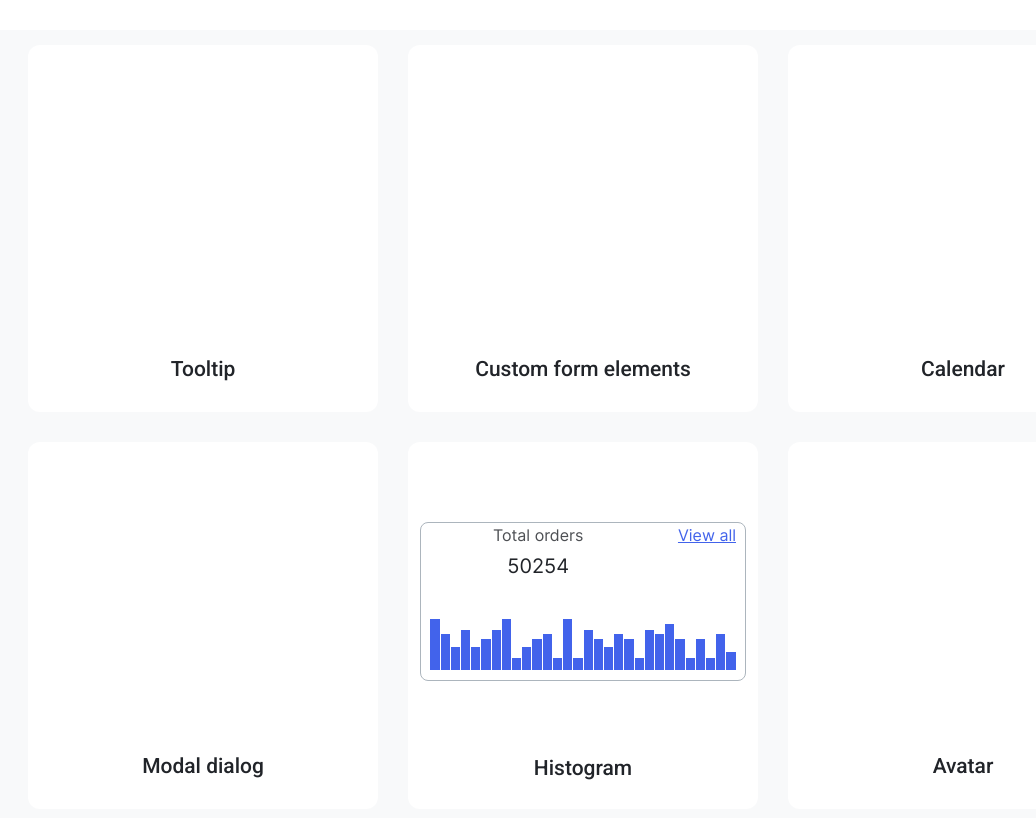
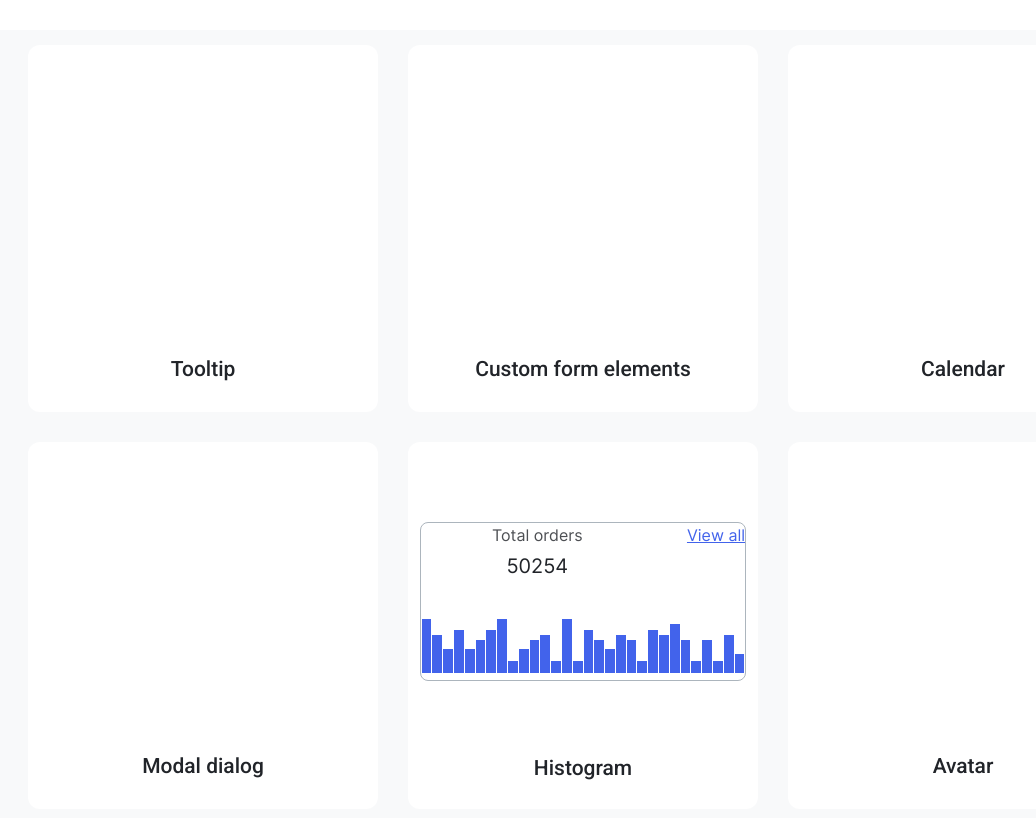
Before and after one commit to js-tasks-ru/htmlcss-20240614_el-dziu-ar, a website: page index.html in a window 1280 px wide. Shown: the part 274-1092 px from the top of the page, without its empty margins (57-1093 px from the left). Drawn offline with Linux system fonts and the light colour scheme.

Commit message:
skeleton and histogram adding

```diff
--- a/04-lection2/01-histogram/histogram.css
+++ b/04-lection2/01-histogram/histogram.css
@@ -11,7 +11,6 @@
 }
 
 .histogram__blocks {
-    max-width: 306px;
     display: flex;
     flex-wrap: wrap;
     justify-content: center;
```
